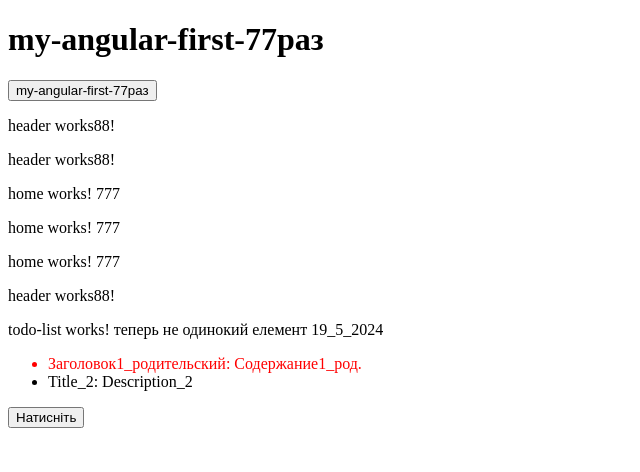
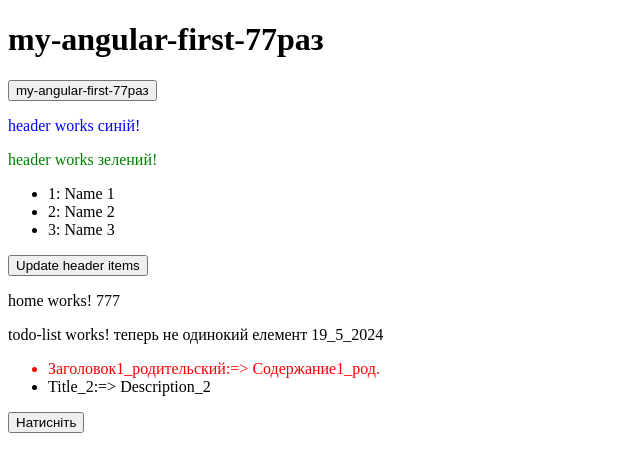
Before and after one commit to marishanegrusti/my-angular-first, an Angular app: page / in a window 1280 px wide. Shown: the top 472 px of the page, without its empty margins (0-640 px from the left). Built offline with nearby package versions, Linux system fonts and the light colour scheme.

Commit message:
added service and modif header

```diff
--- a/src/app/app.component.html
+++ b/src/app/app.component.html
@@ -1,11 +1,7 @@
 <h1>{{title}}</h1>
 <button [disabled]="isDisabled">{{title}}</button>
 <app-header></app-header>
-<app-header></app-header>
 <app-home></app-home>
-<app-home></app-home>
-<app-home></app-home>
-<app-header></app-header>
 <!-- <app-todo-list [tasks]="tasks"></app-todo-list> -->
 
 <!-- <app-todo-list [tasks]="tasks" (taskChanged)="onTaskClick($event)" (taskChanged)="onTaskClick2($event)"  ></app-todo-list> -->
--- a/src/app/app.component.ts
+++ b/src/app/app.component.ts
@@ -8,7 +8,7 @@ import { ITask } from './components/todo-list/todo-list.type';
 @Component({
   selector: 'app-root',
   standalone: true,
-  imports: [RouterOutlet,HeaderComponent, HomeComponent, TodoListComponent],
+  imports: [RouterOutlet, HeaderComponent, HomeComponent, TodoListComponent],
   templateUrl: './app.component.html',
   styleUrl: './app.component.css'
 })
@@ -19,7 +19,9 @@ export class AppComponent {
   //onTaskClick=true;
   // tasks = [{title: 'новий т 17'},{title : 'новий заголовок 22'}];
   //tasks = [{title: 'Test0', description: 'Description0'} , {title: 'Test1', description: 'Description1'}] ;
-  tasks: ITask[] =  [{title: 'Заголовок1_родительский', description: 'Содержание1_род.', color: 'red'} , {title: 'Title_2', description: 'Description_2'}] ;
+  tasks: ITask[] =  [{title: 'Заголовок1_родительский', description: 'Содержание1_род.', color: 'red'} ,
+                     {title: 'Title_2', description: 'Description_2'}
+                    ] ;
   // task1: ITask ={title: 'tit1', description: 'Des1'} ;
   // task: ITask= { title: 'Title88_app-root',  description: 'Comentar1'}
 
--- a/src/app/components/header/header.component.html
+++ b/src/app/components/header/header.component.html
@@ -1 +1,11 @@
-<p>header works88!</p>
+<p appHighlight color="blue">header works синій!</p>
+<p appHighlight color="green">header works зелений!</p>
+
+
+<ul *ngIf="items.length">
+  <li *ngFor="let item of items; trackBy: trackByItemId">
+    {{ item.id }}: {{ item.name }}
+  </li>
+</ul>
+
+<button (click)="updateHeaderItems()">Update header items</button>
--- a/src/app/components/header/header.component.ts
+++ b/src/app/components/header/header.component.ts
@@ -1,12 +1,43 @@
 import { Component } from '@angular/core';
+import { ITask } from '../todo-list/todo-list.type';
+import { HeroService } from '../../hero.service';
+import { NgForOf, NgIf} from "@angular/common";
+import { HighlightDirective } from '../../highlight.directive'
 
 @Component({
   selector: 'app-header',
   standalone: true,
-  imports: [],
+  imports: [NgForOf,NgIf,HighlightDirective ],
   templateUrl: './header.component.html',
   styleUrl: './header.component.css'
 })
 export class HeaderComponent {
 
+  items: ITask[] = [
+    { id: 1, name: 'Name 1', title: 'Item 1', description: 'Содержание1_service', color: 'red'},
+    { id: 2, name: 'Name 2', title: 'Item 2', description: 'Содержание2 service', color: 'red'},
+    { id: 3, name: 'Name 3', title: 'Item 3', description: 'Содержание3_.', color: 'red'}
+  ];
+
+  constructor(public heroService: HeroService) {
+  }
+
+  // ngOnDestroy(): void {
+  //       throw new Error('Method not implemented.');
+  //   }
+
+  trackByItemId(index: number, item: any): number {
+    return item.id; // Return the unique identifier for the item
+  }
+
+  updateHeaderItems() {
+    this.heroService.headerItems = this.items;
+
+    console.log(this.heroService.headerItems)
+  }
+
+  // ngOnInit(): void {
+  //   console.log("On Init")
+  // }
+
 }
--- a/src/app/components/todo-list/todo-list.component.html
+++ b/src/app/components/todo-list/todo-list.component.html
@@ -20,7 +20,7 @@
 
           <li *ngFor="let item of tasks;" (click)="onTaskClick( item )"  [class]="item.color"  >
             <!-- <span [class]="item.color"  >{{ item.title }}: {{ item.description }}</span> -->
-          {{ item.title }}: {{ item.description }}
+          {{ item.title }}:=> {{ item.description }}
         </li>
     </ul>
     <!-- <h3 [ngClass]="articleViewer.title === 'BMW'?'red':'green'" (click)="onClick()">{{articleViewer.text}}</h3> -->
--- a/src/app/components/todo-list/todo-list.type.ts
+++ b/src/app/components/todo-list/todo-list.type.ts
@@ -1,4 +1,6 @@
 export interface ITask {
+   name?: any;
+   id?: number;
    title: string;
    description?: string;
    color?: string;
--- /dev/null
+++ b/src/app/hero.service.ts
@@ -0,0 +1,26 @@
+import { Injectable } from '@angular/core';
+import { ITask } from './components/todo-list/todo-list.type';
+
+@Injectable({
+  providedIn: 'root'
+})
+export class HeroService {
+  private _items: ITask[] = [];
+  constructor() { }
+
+  get headerItems(): ITask[] {
+    return this._items;
+  }
+
+  set headerItems(newItems: ITask[]) {
+    this._items = newItems;
+  }
+
+  // updateItem(id: number, newName: string){
+  //   const currentItem = this._items.find(item => item.id  === id);
+
+  //   if(currentItem){
+  //     currentItem.name = newName
+  //   }
+  // }
+}
--- /dev/null
+++ b/src/app/highlight.directive.ts
@@ -0,0 +1,15 @@
+import { Directive, ElementRef, Input, OnInit } from '@angular/core';
+
+@Directive({
+  selector: '[appHighlight]',
+  standalone: true
+})
+export class HighlightDirective { //implements OnInit
+  @Input() color: string | undefined;
+
+  constructor(private el: ElementRef) { }
+
+  ngOnInit(): void {
+    this.el.nativeElement.style.color = this.color;
+}
+}
```
Also changed, not shown: 2 other files (tests, documents, lock files or other folders).
